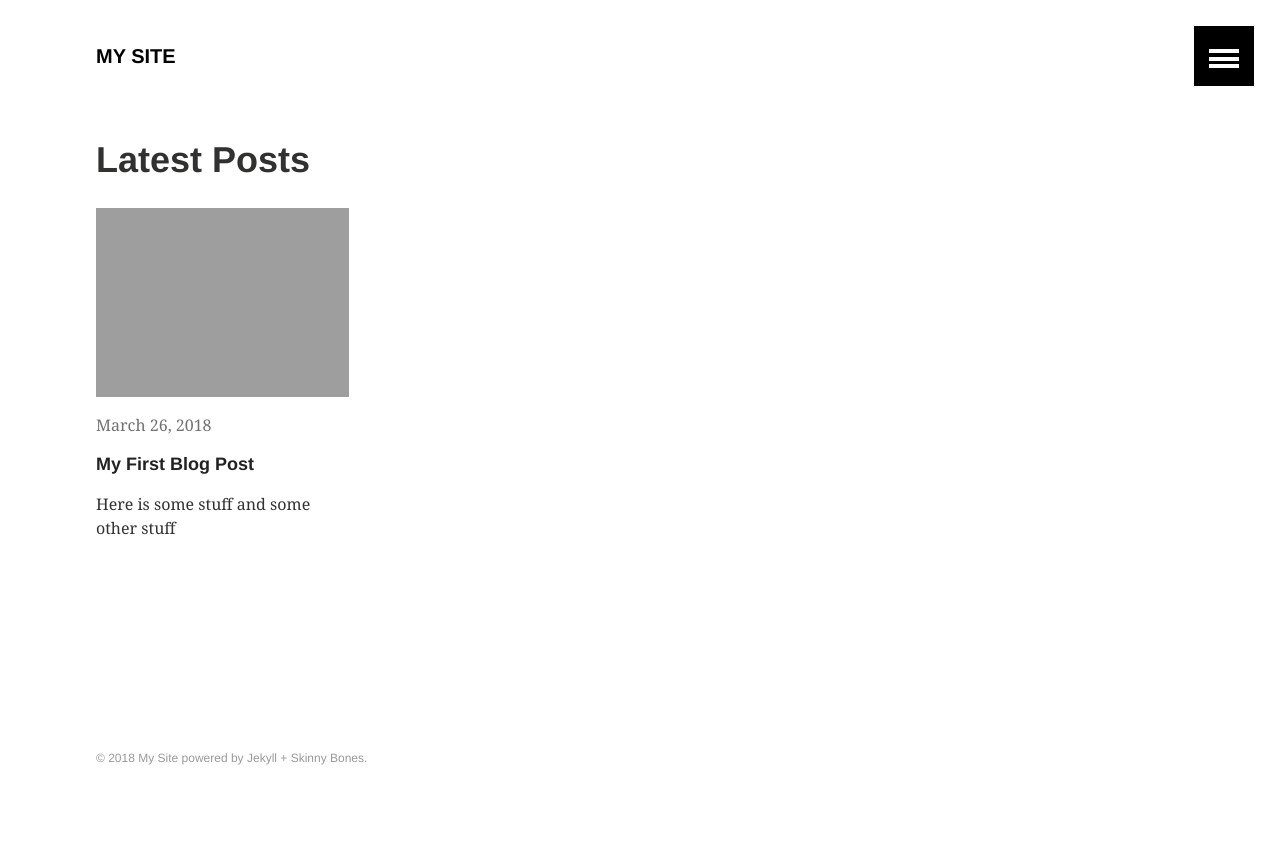
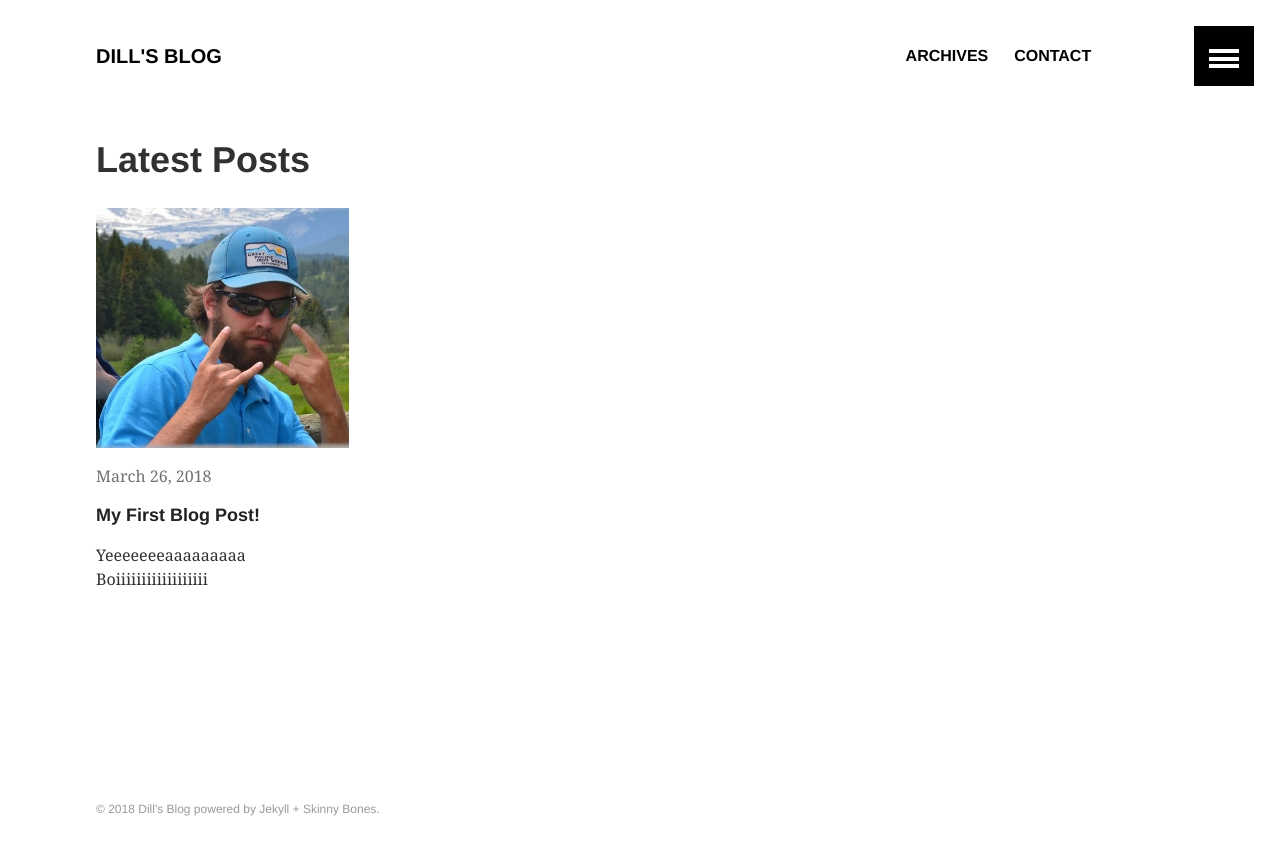
Before and after one commit to dtice/dtice.github.io, a Jekyll site: the page built from index.md, in a window 1280 px wide. Shown: the top 855 px of the page. Built offline with Jekyll 4.4.1, drawn with Linux system fonts in a browser that asks for light colours.

Commit message:
Begin personalization process

```diff
--- a/_config.yml
+++ b/_config.yml
@@ -1,7 +1,7 @@
 # Site wide configuration
 
-title: "My Site"
-description: "This is a description of my awesome site."
+title: "Dill's Blog"
+description: "A cool place for cool people"
 logo: # 120x120 px default image used for Twitter summary card
 teaser: # 400x250 px default teaser image used in image archive grid
 locale: en
@@ -26,8 +26,8 @@ gems:
 
 # Site owner
 owner:
-  name:
-  email:
+  name: "Dill"
+  email: "dillon.tice@gmail.com"
   twitter:
   google:
     ad-client:
@@ -39,6 +39,7 @@ owner:
 
 include:
   - .htaccess
+include: ["_pages"]
 exclude:
   - "*.less"
   - "*.sublime-project"
--- a/_posts/2018-03-26-my-first-blog-post.md
+++ b/_posts/2018-03-26-my-first-blog-post.md
@@ -1,13 +1,13 @@
 ---
-layout: {{ layout }}
-title:
-modified:
+layout: article
+title: My First Blog Post!
+modified: Dillon Tice
 categories:
 excerpt:
 tags: [first, post, best, post]
 image:
-  feature:
-  teaser:
-  thumb: http://hanassets.nd.gov/images/product/test.png
+  feature: bio-photo.jpg
+  teaser: bio-photo.jpg
+  thumb: bio-photo.jpg
 ---
-Here is some stuff and some other stuff
+Yeeeeeeeaaaaaaaaa Boiiiiiiiiiiiiiiiiii
```
Also changed, not shown: _data/navigation.yml (+9 -4 lines), archives.md (added, +5 -0 lines), contact.md (added, +9 -0 lines), images/bio-photo.jpg.
